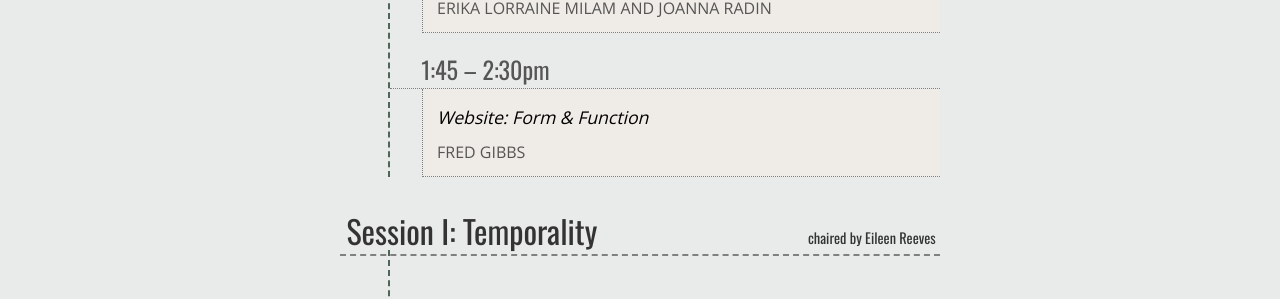
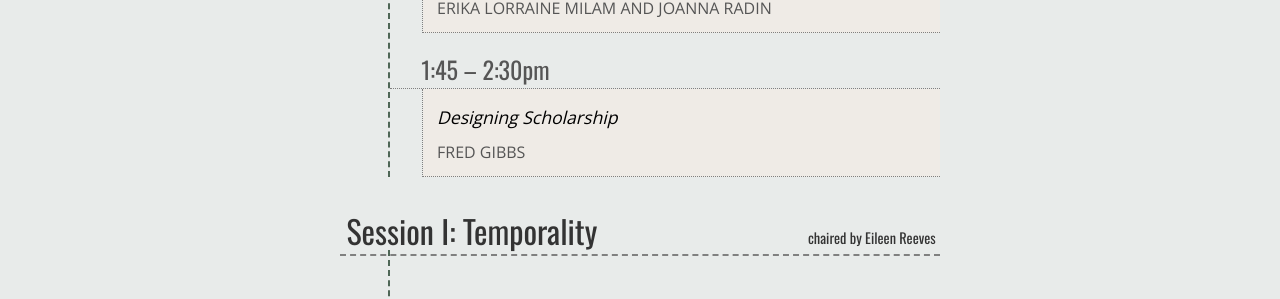
Before and after one commit to historiesofthefuture/historiesofthefuture, a Jekyll site: the page logistics.html, which Jekyll copies as it is, in a window 1280 px wide and 900 px high. Shown: the part 452-751 px from the top of the window. Built offline with Jekyll 4.4.1, drawn with Linux system fonts in a browser that asks for light colours; nearby versions of some CDN libraries; some web fonts are replaced.

Commit message:
update gibbs talk title

```diff
--- a/logistics.html
+++ b/logistics.html
@@ -54,7 +54,7 @@
 
 <h2>1:45 – 2:30pm</h2>
 <div class="timeslot">
-<h4>Website: Form &amp; Function</h4>
+<h4>Designing Scholarship</h4>
 <h3>Fred Gibbs</h3>
 </div>
 </div>
```
